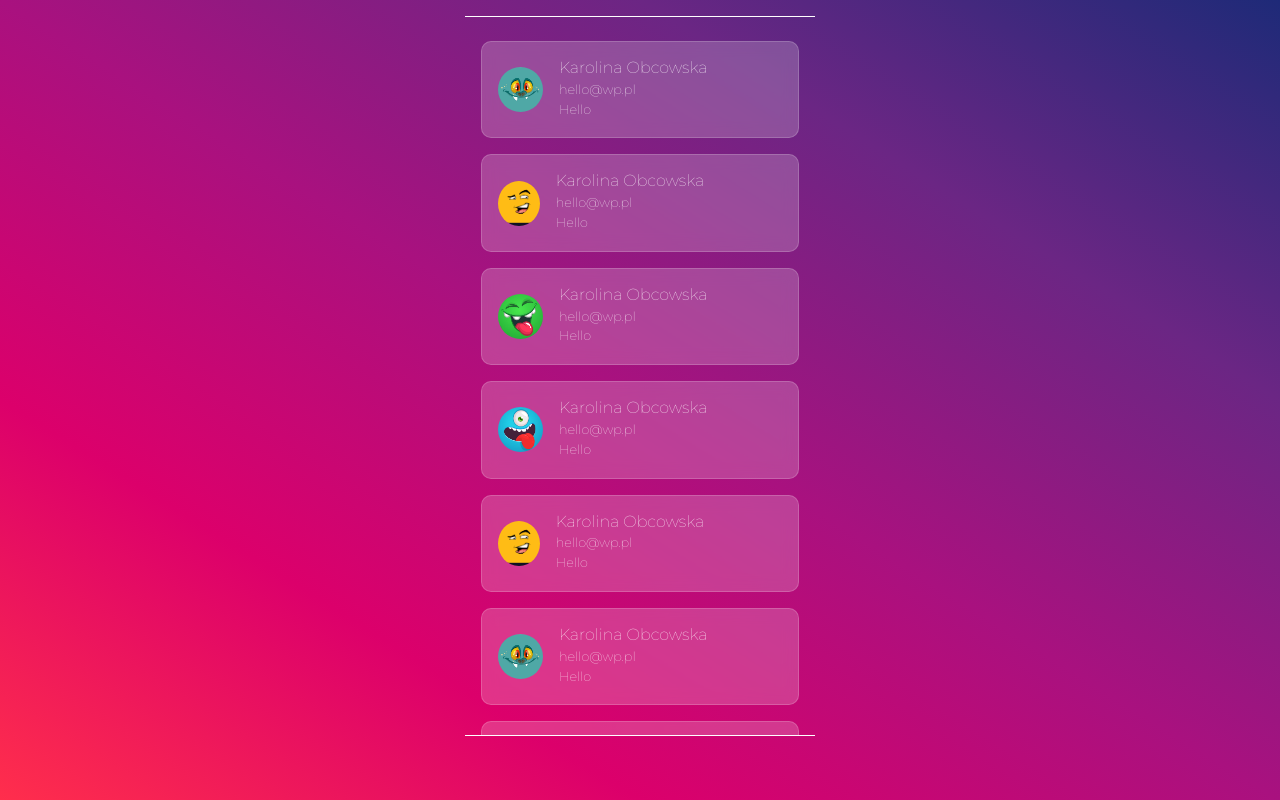
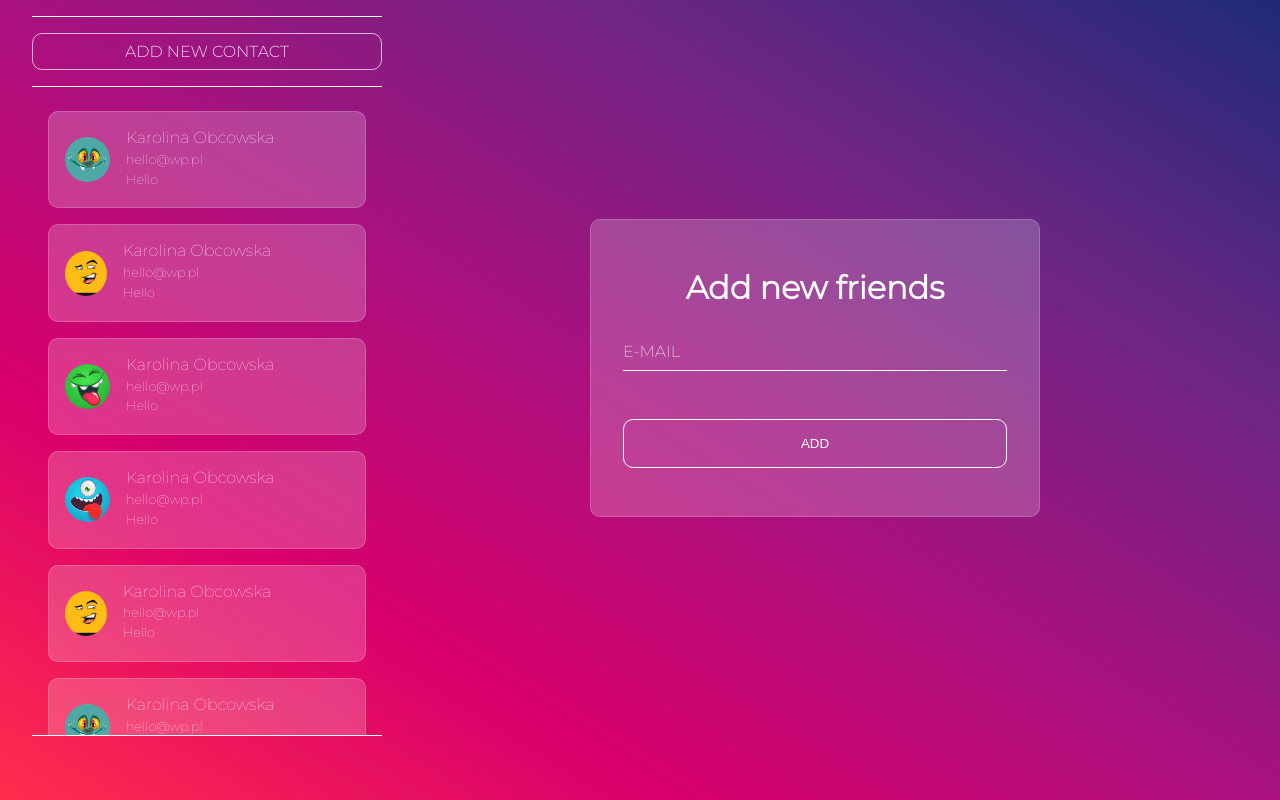
Before and after one commit to KarolinaObcowska/chat_app, a React (Create React App) app: page /login in a window 1280 px wide. Both pictures are taken after typing "name@example.com" into the empty fields and a click on the button "SIGN UP". Built offline with nearby package versions, Linux system fonts and the light colour scheme.

Commit message:
add contact form created

```diff
--- a/src/components/Contact/AddContact.js
+++ b/src/components/Contact/AddContact.js
@@ -1,17 +1,28 @@
 import React from 'react';
 import styled from 'styled-components';
+import { Form, FormGroup, Input, Label, Title } from '../Login';
+import PrimaryButton from '../Buttons/PrimaryButton';
 
 const Wrapper = styled.div`
-  height: 100vh;
   width: 100vw;
   display: flex;
   align-items: center;
   justify-content: center;
+  @media (max-width: 768px) {
+    display: none;
+  }
 `;
 const AddContact = () => {
   return (
     <Wrapper>
-      {/* <Form formTitle="Provide an e-mail" labelText="E-MAIL" buttonText="Add contact" /> */}
+      <Form>
+        <Title>Add new friends</Title>
+        <FormGroup>
+          <Input />
+          <Label>E-MAIL</Label>
+        </FormGroup>
+        <PrimaryButton buttonType="submit" text="ADD" />
+      </Form>
     </Wrapper>
   );
 };
--- a/src/components/Contact/ContactList.js
+++ b/src/components/Contact/ContactList.js
@@ -1,14 +1,17 @@
 import React from 'react';
+import { Link } from 'react-router-dom';
 import styled from 'styled-components';
 import Image from '../../images/avatar.jpg';
 import Image2 from '../../images/avatar2.png';
 import Image3 from '../../images/avatar3.jpg';
 import Image4 from '../../images/avatar4.jpg';
 import ContactItem from './ContactItem';
+import AddContact from './AddContact';
 
 const Container = styled.div`
   display: flex;
   width: 100%;
+  padding: 0rem 2rem;
   align-items: center;
   justify-content: center;
 `;
@@ -18,6 +21,7 @@ const Wrapper = styled.section`
   align-items: center;
   min-width: 350px;
   margin-top: 1rem;
+  border-top: 0.5px solid white;
   height: 90vh;
   max-width: 400px;
   @media (max-width: 768px) {
@@ -36,14 +40,29 @@ const List = styled.ul`
   align-items: center;
   overflow: hidden;
   overflow-y: scroll;
+  border-top: 0.5px solid white;
   border-bottom: 0.5px solid white;
-  border-top: 0.5px solid white;
 `;
 
+const AddContactLink = styled(Link)`
+  text-decoration: none;
+  color: #ffffffce;
+  text-transform: uppercase;
+  border: 1px solid #ffffffae;
+  border-radius: 10px;
+  text-align: center;
+  width: 100%;
+  margin: 1rem;
+  padding: 0.5rem 1rem;
+  &:hover {
+    background: rgba(255, 255, 255, 0.3);
+  }
+`;
 const ContactList = () => {
   return (
     <Container>
       <Wrapper>
+        <AddContactLink to="/contact/add">Add new contact</AddContactLink>
         <List>
           <ContactItem
             image={Image}
@@ -119,6 +138,7 @@ const ContactList = () => {
           />
         </List>
       </Wrapper>
+      <AddContact />
     </Container>
   );
 };
--- a/src/components/Dashboard.js
+++ b/src/components/Dashboard.js
@@ -9,21 +9,33 @@ import Login from './Login';
 
 const Wrapper = styled.div`
   display: flex;
+  flex-direction: column;
   width: 100%;
-  height: 100%;
   justify-content: center;
-  gap: 5rem;
+  align-items: center;
   @media (max-width: 768px) {
     flex-direction: column;
     align-items: center;
     gap: 0;
   }
 `;
+
+const Description = styled.p`
+  color: white;
+  margin-top: 1rem;
+`;
+
+const Title = styled.h1`
+  color: white;
+`;
+
 const Dashboard = () => {
+  const userName = localStorage.getItem('chating-app-email');
+  const formattedUserName = userName.substring(1, userName.length - 1);
   return (
     <Wrapper>
-      {/* <ContactList /> */}
-      {/* <Conversation /> */}
+      <Title>Hello {formattedUserName}!</Title>
+      <Description>Now you can start chating with your friends!</Description>
     </Wrapper>
   );
 };
--- a/src/components/Login.js
+++ b/src/components/Login.js
@@ -12,7 +12,7 @@ const Wrapper = styled.section`
   align-items: center;
   justify-content: center;
 `;
-const Form = styled.form`
+export const Form = styled.form`
   display: flex;
   z-index: 10;
   flex-direction: column;
@@ -30,10 +30,10 @@ const Form = styled.form`
   }
 `;
 
-const FormGroup = styled.div`
+export const FormGroup = styled.div`
   position: relative;
 `;
-const Input = styled.input`
+export const Input = styled.input`
   margin: 1rem 0rem;
   padding: 1rem;
   width: 100%;
@@ -45,7 +45,7 @@ const Input = styled.input`
     outline: none;
   }
 `;
-const Label = styled.label`
+export const Label = styled.label`
   opacity: 0.6;
   position: absolute;
   top: 35px;
@@ -58,7 +58,7 @@ const Label = styled.label`
     opacity: 1;
   }
 `;
-const Title = styled.h2`
+export const Title = styled.h2`
   text-align: center;
   font-size: 2rem;
 `;
--- a/src/routes/Routing.js
+++ b/src/routes/Routing.js
@@ -9,6 +9,7 @@ import Page404 from '../components/Page404';
 import Login from '../components/Login';
 import ContactList from '../components/Contact/ContactList';
 import Conversation from '../components/Conversation';
+import Dashboard from '../components/Dashboard';
 
 const Routing = () => {
   return (
@@ -19,6 +20,7 @@ const Routing = () => {
       <Route element={<ProtectedRoute />}>
         <Route path="/contact" exact element={<ContactList />} />
         <Route path="/conversation" exact element={<Conversation />} />
+        <Route path="/dashboard" exact element={<Dashboard />} />
       </Route>
     </Routes>
   );
```
